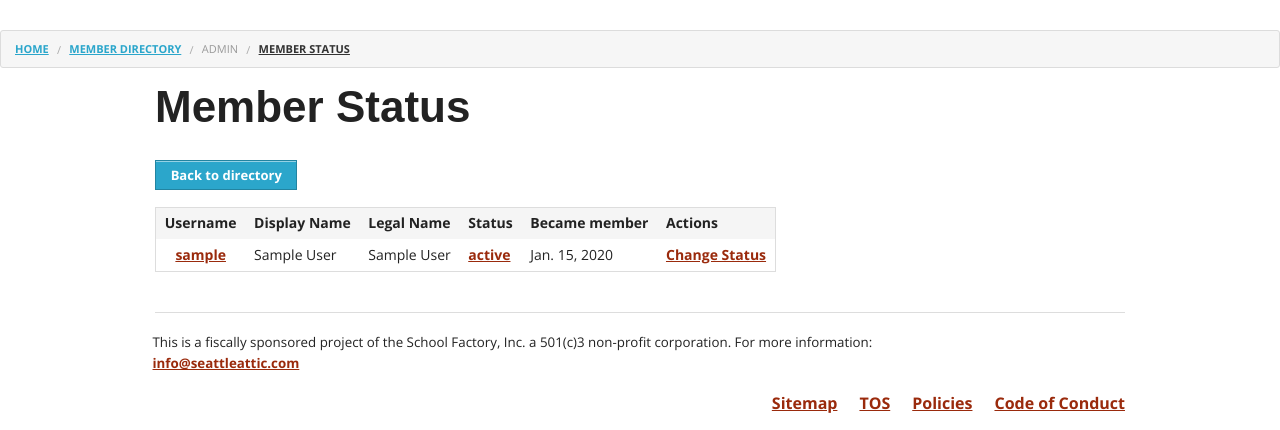
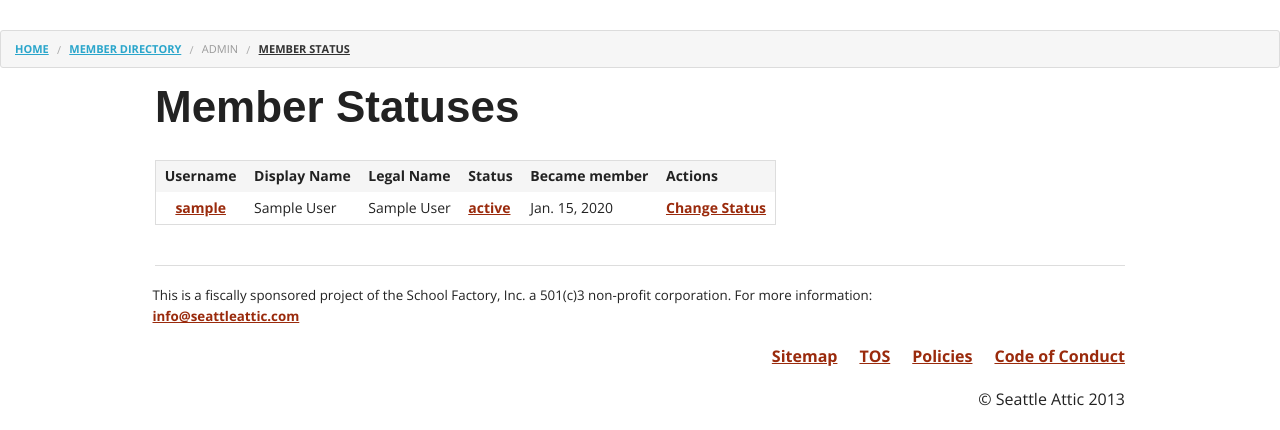
Before and after one commit to SeattleAttic/HedyNet, a Django app: page /profiles/admin/memberstatuslist in a window 1280 px wide. Shown: the part 45-475 px from the top of the page. Run offline with Django 3.2, Linux system fonts and the light colour scheme; tables that the repository leaves empty hold one stand-in row (values such as "Sample post"); style sheets or scripts are compiled from the project's sources; parts of the project's set-up code (start-up, migrations or seed data) failed here and were passed over; some libraries are stand-ins or nearby versions; some web fonts are replaced.

Commit message:
No need for back to directory button on member status list

```diff
--- a/HedyNet/profiles/templates/profiles/memberstatus_list.html
+++ b/HedyNet/profiles/templates/profiles/memberstatus_list.html
@@ -1,6 +1,6 @@
 {% extends "profiles/base.html" %}
 
-{% block title %}Member status list{% endblock %}
+{% block title %}Member statuses{% endblock %}
 
 {% block breadcrumbs %}
 {{ block.super }}
@@ -12,9 +12,7 @@
 {% block content %}
 <div class="memberstatus row">
 <div class="columns">
-<h1>Member Status</h1>
-
-<a href="{% url "memberdirectory" %}" class="button small">Back to directory</a>
+<h1>Member Statuses</h1>
 
 <table>
 <thead>
```
